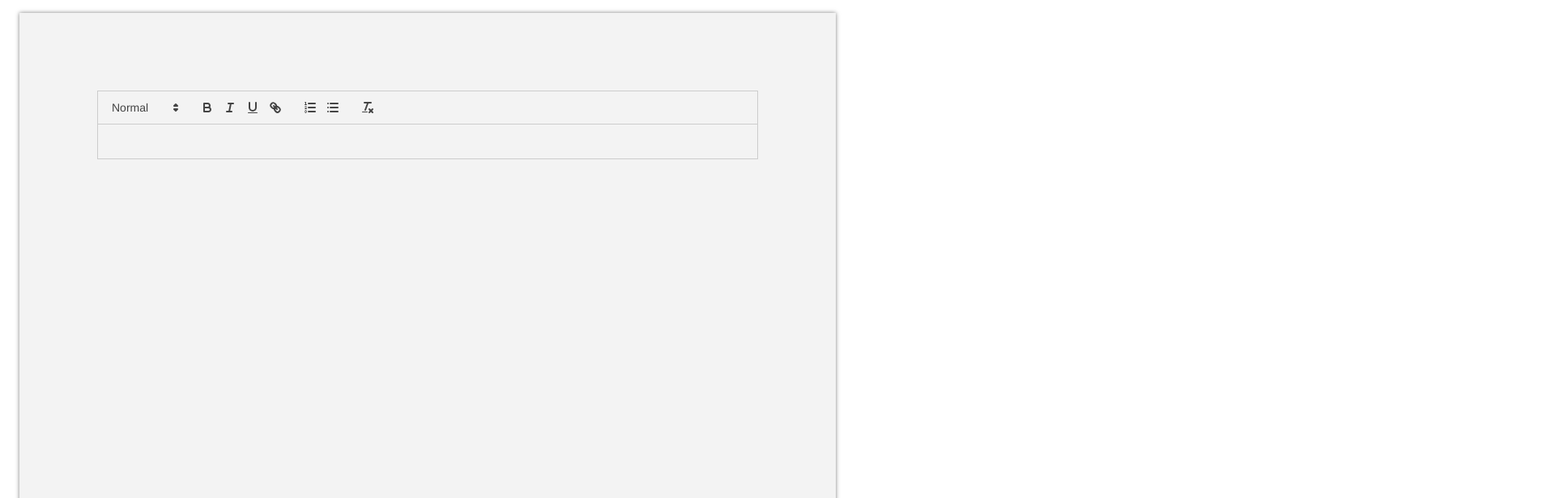
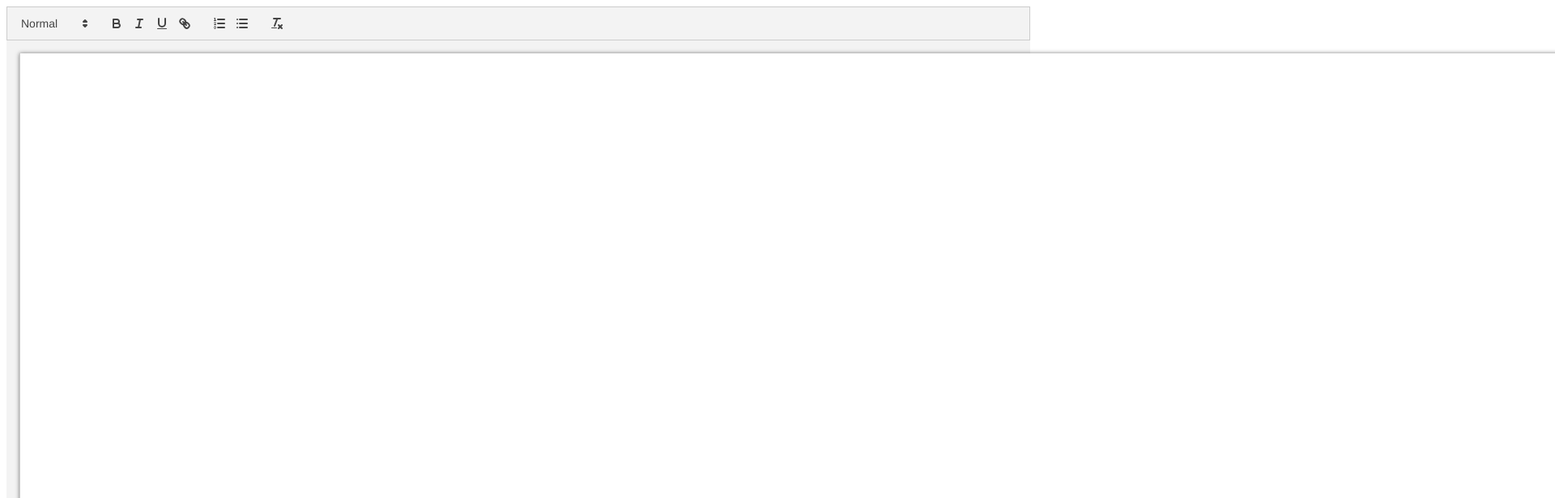
Before and after one commit to DenseLink/react-admin, a Next.js app: page /wordDoc in a window 1280 px wide. Shown: the top 616 px of the page at 81% size, 1920 px wide, since content can reach past the window. Built offline with nearby package versions, Linux system fonts and the light colour scheme.

Commit message:
wordDoc running

```diff
--- a/src/components/wordDoc/textEditor/index.tsx
+++ b/src/components/wordDoc/textEditor/index.tsx
@@ -1,20 +1,42 @@
 import "quill/dist/quill.snow.css";
 
 import dynamic from "next/dynamic";
+import { useCallback, useState } from "react";
+import styled from "styled-components";
 
-import { TextBody } from "./textEditorStyles";
-
-const QuillNoSSRWrapper = dynamic(import("react-quill"), {
+const ReactQuill = dynamic(import("react-quill"), {
   loading: () => <p>Loading ...</p>,
   ssr: false,
 });
 
 const TextEditor = (): JSX.Element => {
+  const [value, setValue] = useState("");
+
+  const handleChange = useCallback((newValue) => {
+    setValue(newValue);
+  }, []);
+
   return (
-    <TextBody>
-      <QuillNoSSRWrapper theme="snow" />
-    </TextBody>
+    <TextEditorWrapper>
+      <ReactQuill onChange={handleChange} value={value} />
+    </TextEditorWrapper>
   );
 };
 
+const TextEditorWrapper = styled.div`
+  .quill {
+    background-color: #f3f3f3;
+    margin: 0;
+  }
+
+  .ql-container {
+    width: 2.5in;
+    min-height: 11in;
+    padding: 11in;
+    margin: 1rem;
+    box-shadow: 0 0 5px 0 rgba(0, 0, 0, 0.5);
+    background-color: white;
+  }
+`;
+
 export default TextEditor;
--- a/src/components/wordDoc/textEditor/styles.css
+++ b/src/components/wordDoc/textEditor/styles.css
@@ -4,12 +4,12 @@
   box-sizing: border-box;
 }
 
-body {
-  margin: 0;
+.body {
+  margin: 50;
 }
 
-.container .__next {
-  width: 8.5in;
-  min-height: 11in;
+.container .quill {
+  width: 4.5in;
+  height: 400in;
   padding: 1in;
 }
```
